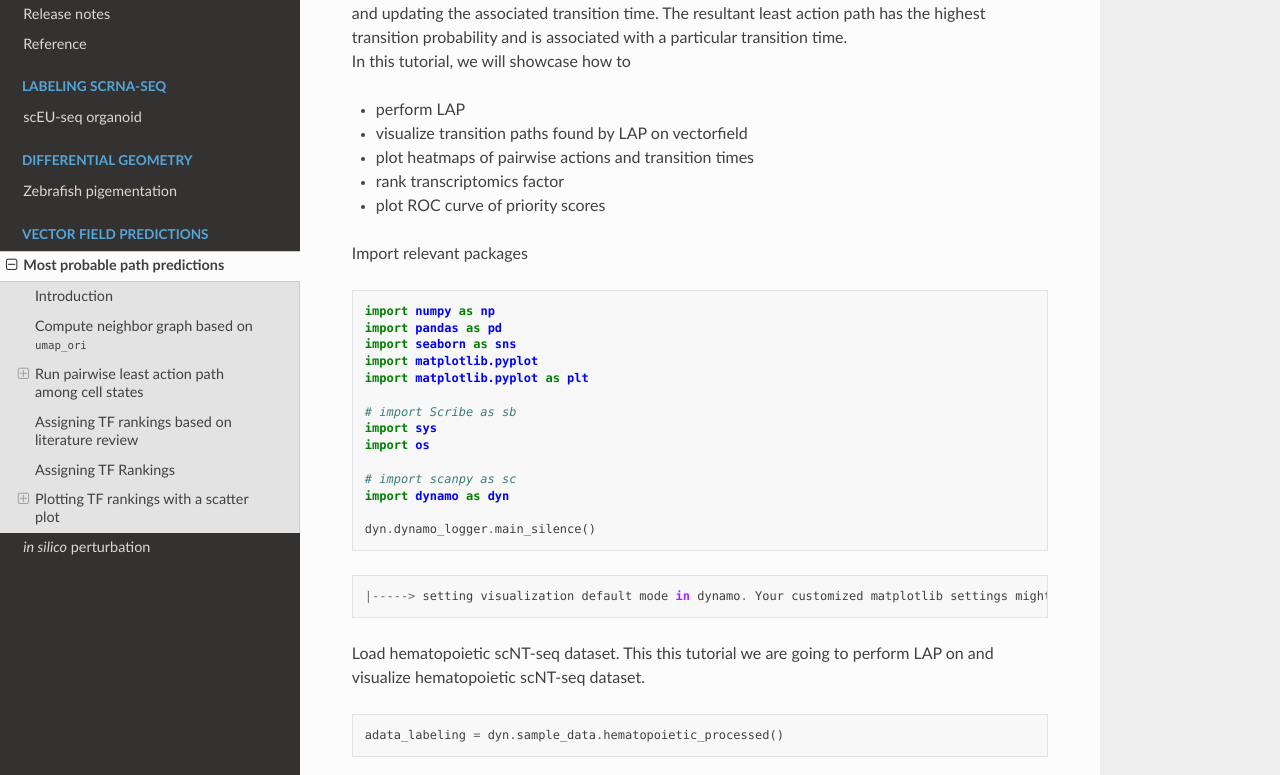
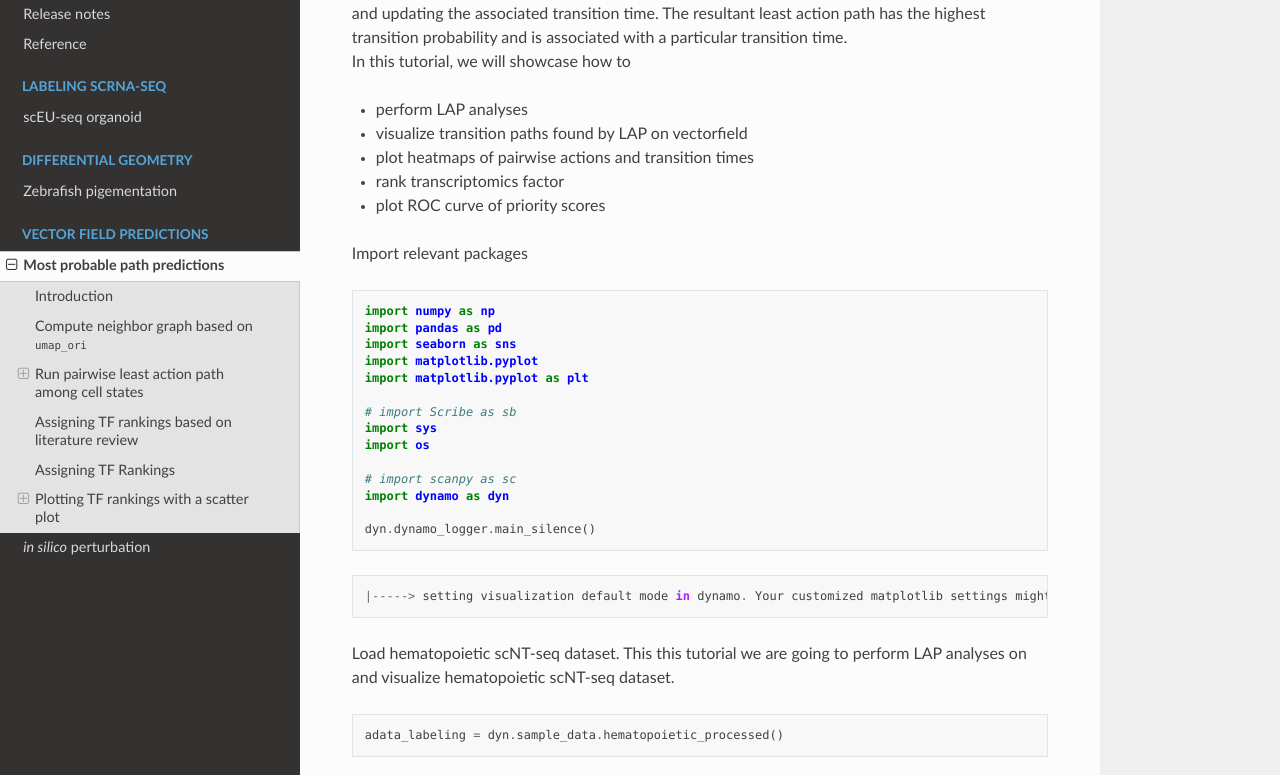
Before and after one commit to aristoteleo/dynamo_readthedocs, a Sphinx documentation site: the page built from docs/source/notebooks/lap_tutorial/lap_tutorial.rst, in a window 1280 px wide and 1400 px high. Shown: the part 407-1182 px from the top of the window. Built offline with Sphinx 7.4.7 and the Read the Docs theme 2.0.0, drawn with Linux system fonts in a browser that asks for light colours; pages that are not in the unit, such as notebooks, are missing from menus; cross-references to code outside the pages are shown as plain code.

Commit message:
Update lap_tutorial.rst

```diff
--- a/docs/source/notebooks/lap_tutorial/lap_tutorial.rst
+++ b/docs/source/notebooks/lap_tutorial/lap_tutorial.rst
@@ -20,7 +20,7 @@ Introduction
   transition probability and is associated with a particular transition
   time.
 | In this tutorial, we will showcase how to
-- perform LAP
+- perform LAP analyses
 - visualize
   transition paths found by LAP on vectorfield
 - plot heatmaps of pairwise actions and transition times
@@ -53,7 +53,7 @@ Import relevant packages
     |-----> setting visualization default mode in dynamo. Your customized matplotlib settings might be overritten.
 
 
-Load hematopoietic scNT-seq dataset. This this tutorial we are going to perform LAP on and visualize hematopoietic scNT-seq dataset.
+Load hematopoietic scNT-seq dataset. This this tutorial we are going to perform LAP analyses on and visualize hematopoietic scNT-seq dataset.
 
 .. code:: ipython3
 
```
